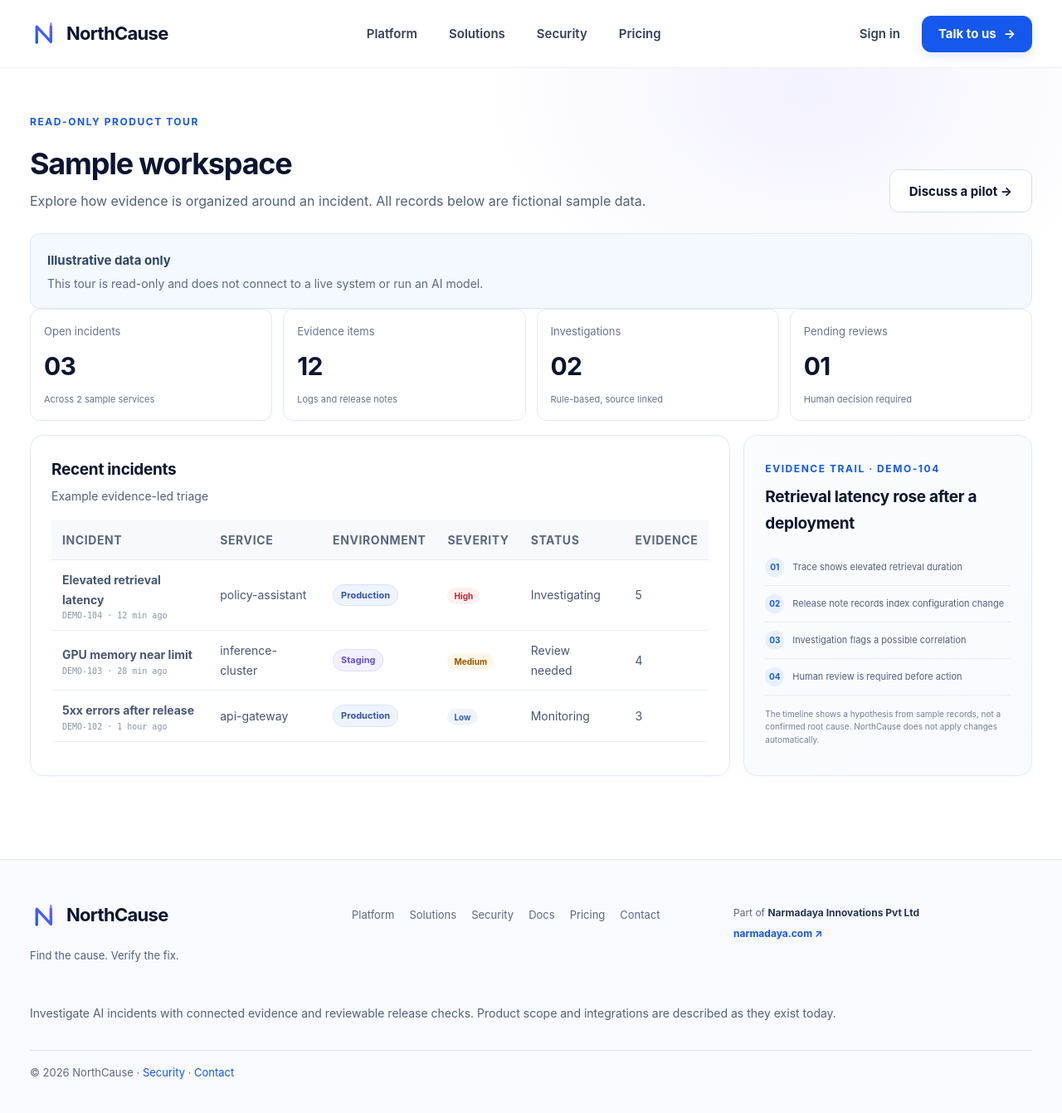
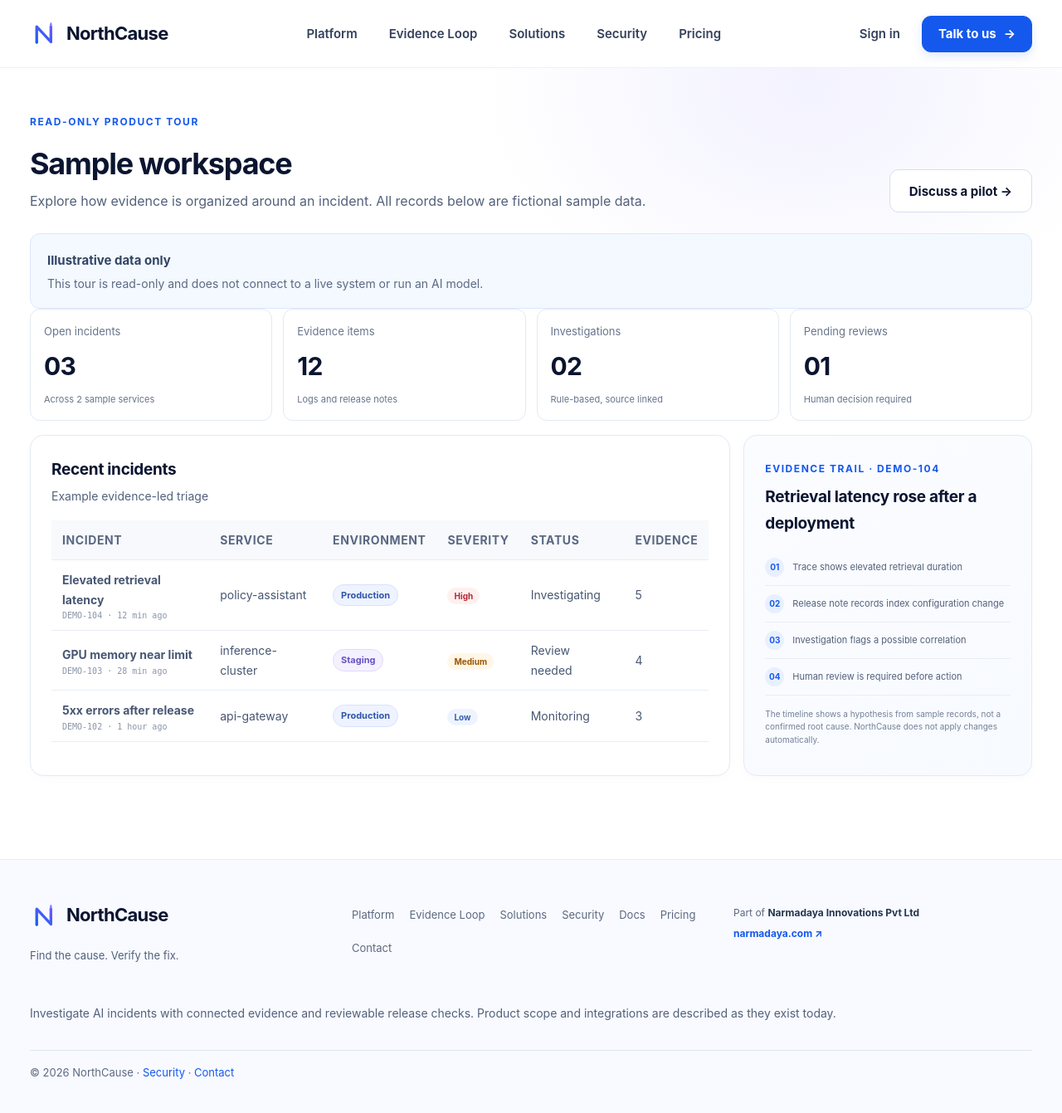
Before and after one commit to rpaut03l/northcause, a FastAPI app: page /demo in a window 1280 px wide. Shown: the whole page at 83% size. Run offline with FastAPI, Linux system fonts and the light colour scheme.

Commit message:
feat: add NorthCause evidence replay loop

```diff
--- a/python-platform/app/templates/base.html
+++ b/python-platform/app/templates/base.html
@@ -19,6 +19,7 @@
     <a class="brand" href="/" aria-label="NorthCause home"><img class="brand-mark" src="/static/northcause-mark.svg" alt=""><span>NorthCause</span></a>
     <nav class="primary-nav" aria-label="Main navigation">
       <a href="/product" {% if active=='product' %}aria-current="page"{% endif %}>Platform</a>
+      <a href="/evidence-loop" {% if active=='evidence_loop' %}aria-current="page"{% endif %}>Evidence Loop</a>
       <a href="/product#incidents">Solutions</a>
       <a href="/security" {% if active=='security' %}aria-current="page"{% endif %}>Security</a>
       <a href="/pricing" {% if active=='pricing' %}aria-current="page"{% endif %}>Pricing</a>
@@ -27,12 +28,12 @@
       {% if user %}<a class="text-link" href="/app">Workspace</a><a class="text-link" href="/app/audit">Audit</a>{% if user['role'] == 'admin' %}<a class="text-link" href="/admin/contacts">Inbox</a>{% endif %}<form method="post" action="/logout" class="inline-form"><input type="hidden" name="token" value="{{ csrf }}"><button class="text-button" type="submit">Sign out</button></form>
       {% else %}<a class="text-link" href="/login">Sign in</a><a class="button button-small" href="/contact">Talk to us <span aria-hidden="true">→</span></a>{% endif %}
     </div>
-    <details class="mobile-nav"><summary aria-label="Open menu"><span></span><span></span><span></span></summary><nav aria-label="Mobile navigation"><a href="/product">Platform</a><a href="/product#incidents">Solutions</a><a href="/security">Security</a><a href="/docs">Docs</a><a href="/pricing">Pricing</a>{% if user %}<a href="/app">Workspace</a>{% else %}<a href="/login">Sign in</a>{% endif %}</nav></details>
+    <details class="mobile-nav"><summary aria-label="Open menu"><span></span><span></span><span></span></summary><nav aria-label="Mobile navigation"><a href="/product">Platform</a><a href="/evidence-loop">Evidence Loop</a><a href="/product#incidents">Solutions</a><a href="/security">Security</a><a href="/docs">Docs</a><a href="/pricing">Pricing</a>{% if user %}<a href="/app">Workspace</a>{% else %}<a href="/login">Sign in</a>{% endif %}</nav></details>
   </div>
 </header>
 
 {% if flash %}<div class="wrap flash" role="status">{{ flash }}</div>{% endif %}
 <main id="main">{% block content %}{% endblock %}</main>
-<footer class="footer"><div class="wrap footer-grid"><div><a class="brand" href="/"><img class="brand-mark" src="/static/northcause-mark.svg" alt=""><span>NorthCause</span></a><p>Find the cause. Verify the fix.</p></div><div class="footer-links"><a href="/product">Platform</a><a href="/product#incidents">Solutions</a><a href="/security">Security</a><a href="/docs">Docs</a><a href="/pricing">Pricing</a><a href="/contact">Contact</a></div><div class="footer-company"><span>Part of <strong>Narmadaya Innovations Pvt Ltd</strong></span><a href="https://narmadaya.com/" rel="noopener">narmadaya.com ↗</a></div><p class="footer-note">Investigate AI incidents with connected evidence and reviewable release checks. Product scope and integrations are described as they exist today.</p><small>© {{ current_year|default('2026') }} NorthCause · <a href="/security">Security</a> · <a href="/contact">Contact</a></small></div></footer>
+<footer class="footer"><div class="wrap footer-grid"><div><a class="brand" href="/"><img class="brand-mark" src="/static/northcause-mark.svg" alt=""><span>NorthCause</span></a><p>Find the cause. Verify the fix.</p></div><div class="footer-links"><a href="/product">Platform</a><a href="/evidence-loop">Evidence Loop</a><a href="/product#incidents">Solutions</a><a href="/security">Security</a><a href="/docs">Docs</a><a href="/pricing">Pricing</a><a href="/contact">Contact</a></div><div class="footer-company"><span>Part of <strong>Narmadaya Innovations Pvt Ltd</strong></span><a href="https://narmadaya.com/" rel="noopener">narmadaya.com ↗</a></div><p class="footer-note">Investigate AI incidents with connected evidence and reviewable release checks. Product scope and integrations are described as they exist today.</p><small>© {{ current_year|default('2026') }} NorthCause · <a href="/security">Security</a> · <a href="/contact">Contact</a></small></div></footer>
 {% block scripts %}{% endblock %}
 </body></html>
```
